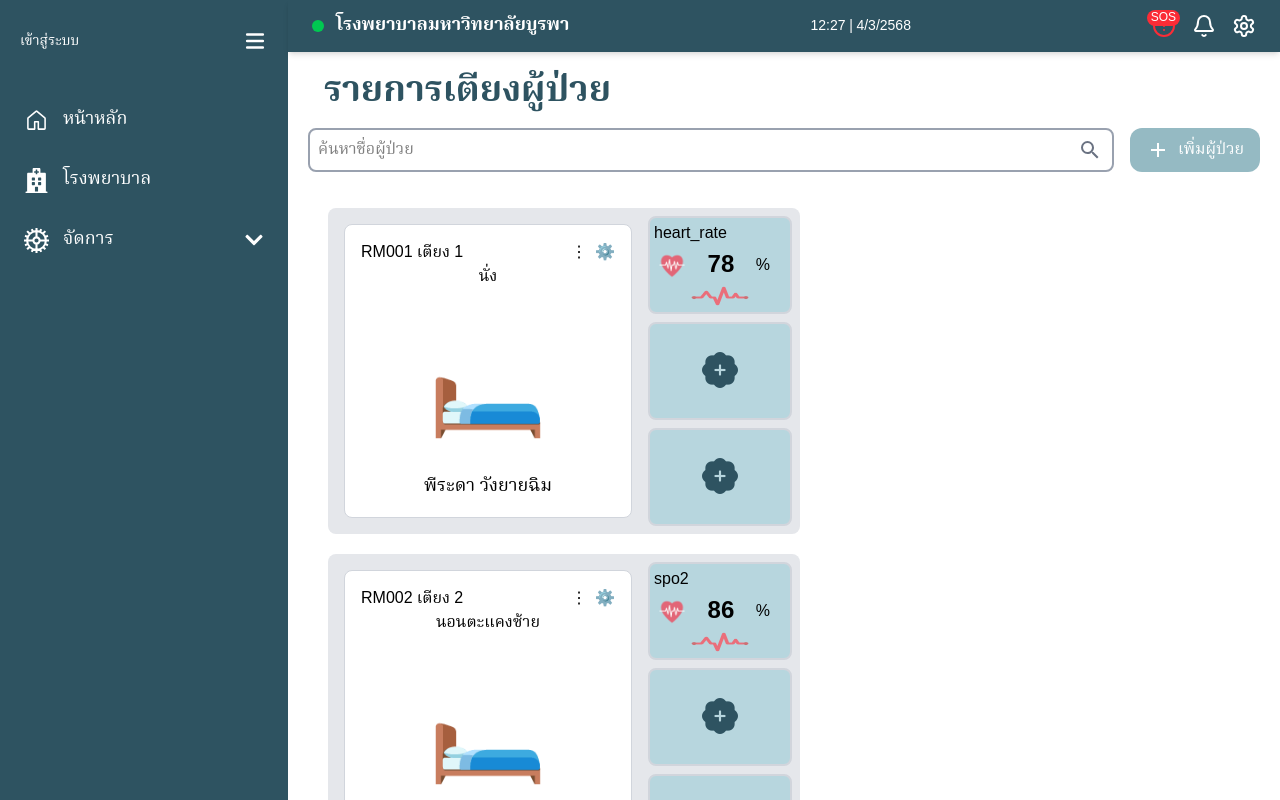
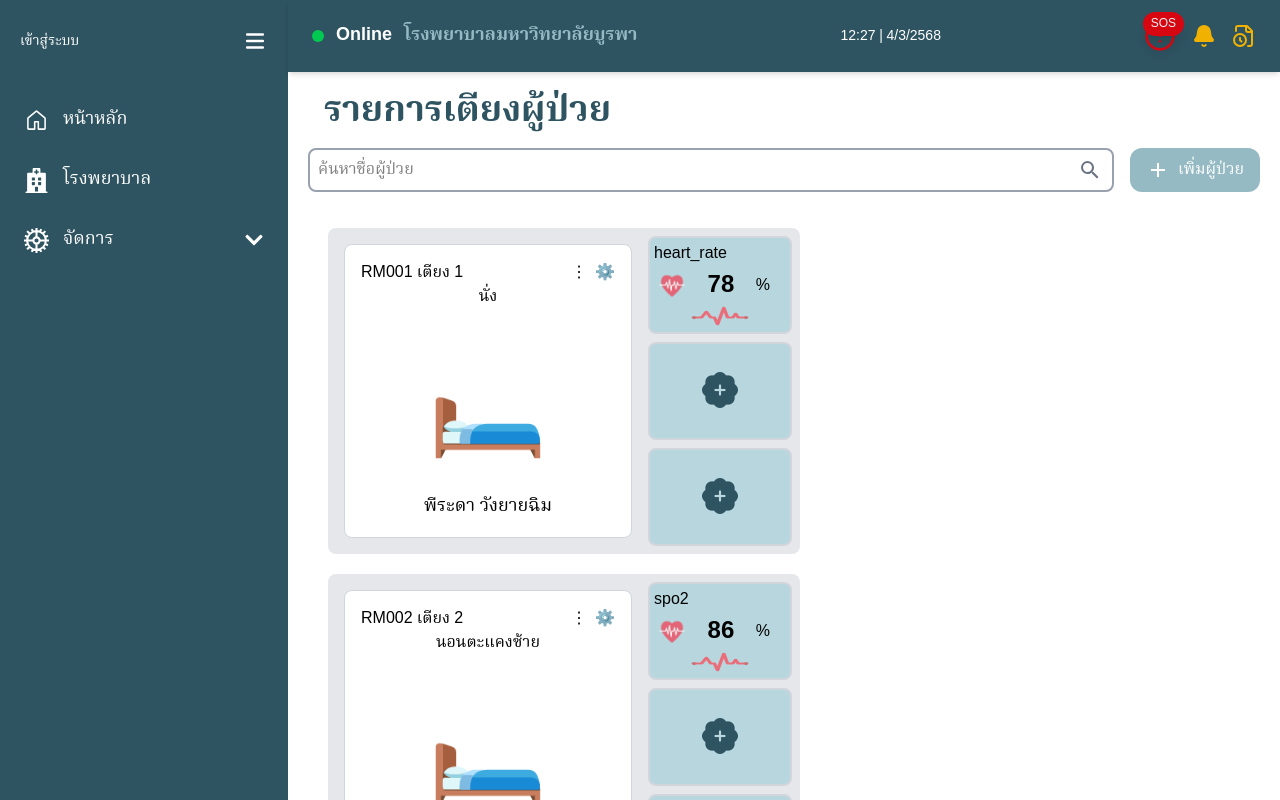
Before and after one commit to gortorrr/BedSensorFrontend, a React (Vite) app: page / in a window 1280 px wide. Shown: the top 800 px of the page. Built offline with nearby package versions, Linux system fonts and the light colour scheme.

Commit message:
Status + fix iconHeader

```diff
--- a/src/pages/Header.tsx
+++ b/src/pages/Header.tsx
@@ -1,25 +1,43 @@
 import { useState, useEffect } from "react";
-import { Bell, Settings, AlertCircle } from "lucide-react";
+import { Bell, AlertCircle, FileClock } from "lucide-react";
+import { BsClockHistory } from "react-icons/bs";
 
 export default function Header() {
   const [time, setTime] = useState(new Date());
-    const [isOnline, setIsOnline] = useState(true); // เปลี่ยนเป็น false ถ้าต้องการให้เป็น Offline
+  const [isOnline, setIsOnline] = useState(navigator.onLine); // ตรวจสอบสถานะเริ่มต้น
 
+  // อัปเดตเวลาทุกวินาที
   useEffect(() => {
     const interval = setInterval(() => setTime(new Date()), 1000);
     return () => clearInterval(interval);
   }, []);
 
+  // ตรวจจับการเปลี่ยนแปลงของอินเทอร์เน็ต
+  useEffect(() => {
+    const updateOnlineStatus = () => setIsOnline(navigator.onLine);
+    window.addEventListener("online", updateOnlineStatus);
+    window.addEventListener("offline", updateOnlineStatus);
+
+    return () => {
+      window.removeEventListener("online", updateOnlineStatus);
+      window.removeEventListener("offline", updateOnlineStatus);
+    };
+  }, []);
+
+  // ฟังก์ชันแปลงวันที่และเวลา
   const formatDate = (date: Date) => {
     return `${date.getHours()}:${date.getMinutes().toString().padStart(2, "0")} | ${date.getDate()}/${date.getMonth() + 1}/${date.getFullYear() + 543}`;
   };
 
   return (
-    <header className="bg-[#2E5361] text-white flex items-center justify-between px-6 py-3 shadow-md">
+    <header className="bg-[#2E5361] text-white flex items-center justify-between px-6 py-5 shadow-md">
       {/* สถานะระบบ และชื่อโรงพยาบาล */}
       <div className="flex items-center space-x-3">
         <div className={`w-3 h-3 rounded-full ${isOnline ? "bg-green-500" : "bg-red-500"}`} />
-        <span className="text-lg font-semibold">โรงพยาบาลมหาวิทยาลัยบูรพา</span>
+        <span className="text-lg font-semibold">{isOnline ? "Online" : "Offline"}</span>
+        <span className="text-[#95BAC3] text-lg font-semibold">
+          โรงพยาบาลมหาวิทยาลัยบูรพา
+        </span>
       </div>
 
       {/* แสดงเวลาและวันที่ */}
@@ -27,17 +45,29 @@ export default function Header() {
 
       {/* ไอคอนแจ้งเตือน */}
       <div className="flex items-center space-x-4">
-        <button className="relative">
-          <AlertCircle className="w-6 h-6 text-red-500" />
-          <span className="absolute -top-1 -right-1 bg-red-500 text-xs text-white px-1 rounded-full">SOS</span>
+      <button
+        className="relative animate-pulse cursor-pointer hover:opacity-80 transition-opacity"
+        title="SOS Alert"
+      >
+        <AlertCircle className="w-8 h-8 text-red-600 drop-shadow-lg" />
+        <span className="absolute -top-2 -right-2 bg-red-600 text-xs text-white px-2 py-1 rounded-full shadow-lg">
+          SOS
+        </span>
       </button>
-        <button>
-          <Bell className="w-6 h-6" />
+      <button
+        className="cursor-pointer hover:scale-110 transition-transform"
+        title="Notifications"
+      >
+        <Bell className="w-6 h-6 text-yellow-500 fill-yellow-500" />
       </button>
-        <button>
-          <Settings className="w-6 h-6" />
+      <button
+        className="flex items-center cursor-pointer hover:opacity-70 transition-opacity"
+        title="History"
+      >
+        <FileClock  className="w-6 h-6 text-yellow-500 fill-white-500" />
       </button>
     </div>
+
     </header>
   );
 }
```
Also changed, not shown: src/assets/Notification.png (added). Lines whose indentation alone changed are shown as unchanged.
